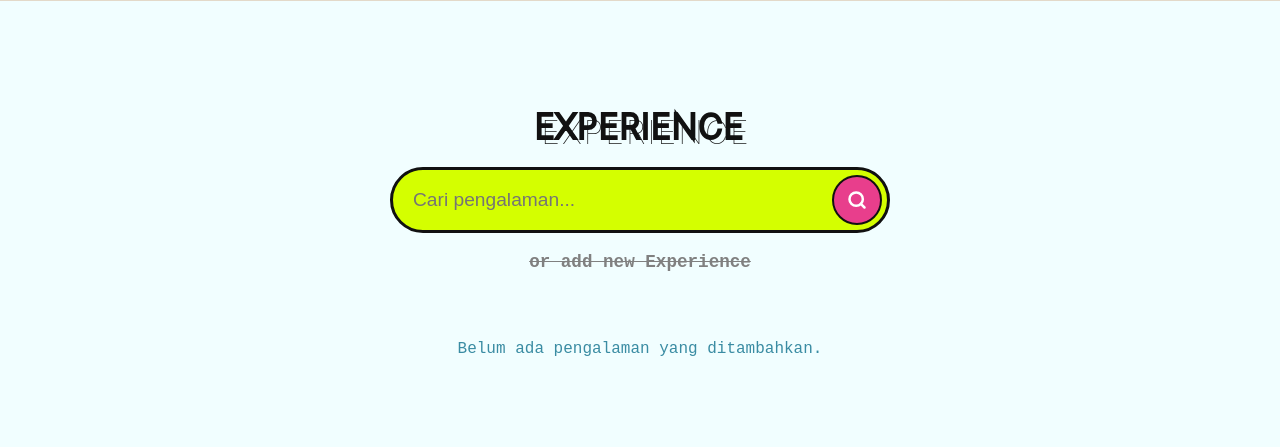
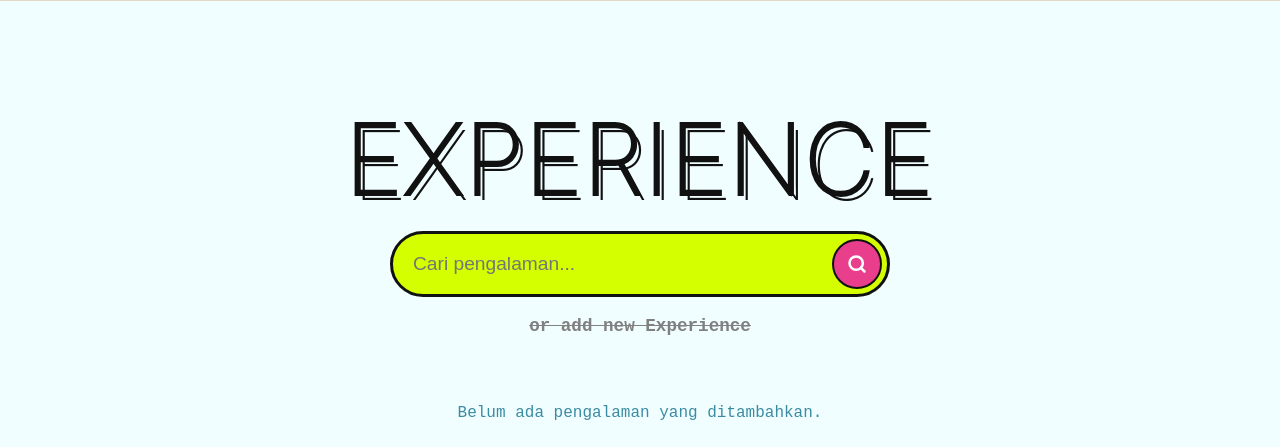
Before and after one commit to pumpkleen/myportofolio, a Django app: page /experience/ in a window 1280 px wide. Shown: the part 81-528 px from the top of the page. Run offline with Django 5.2, Linux system fonts and the light colour scheme; data that the repository does not hold is empty; some web fonts are replaced.

Commit message:
title card

```diff
--- a/static/css/style.css
+++ b/static/css/style.css
@@ -540,7 +540,6 @@ main {
 
 .experience-section h1 {
     margin: 0.4rem 0 1.5rem;
-    font-size: 2rem;
 }
 
 .experience-category {
```
